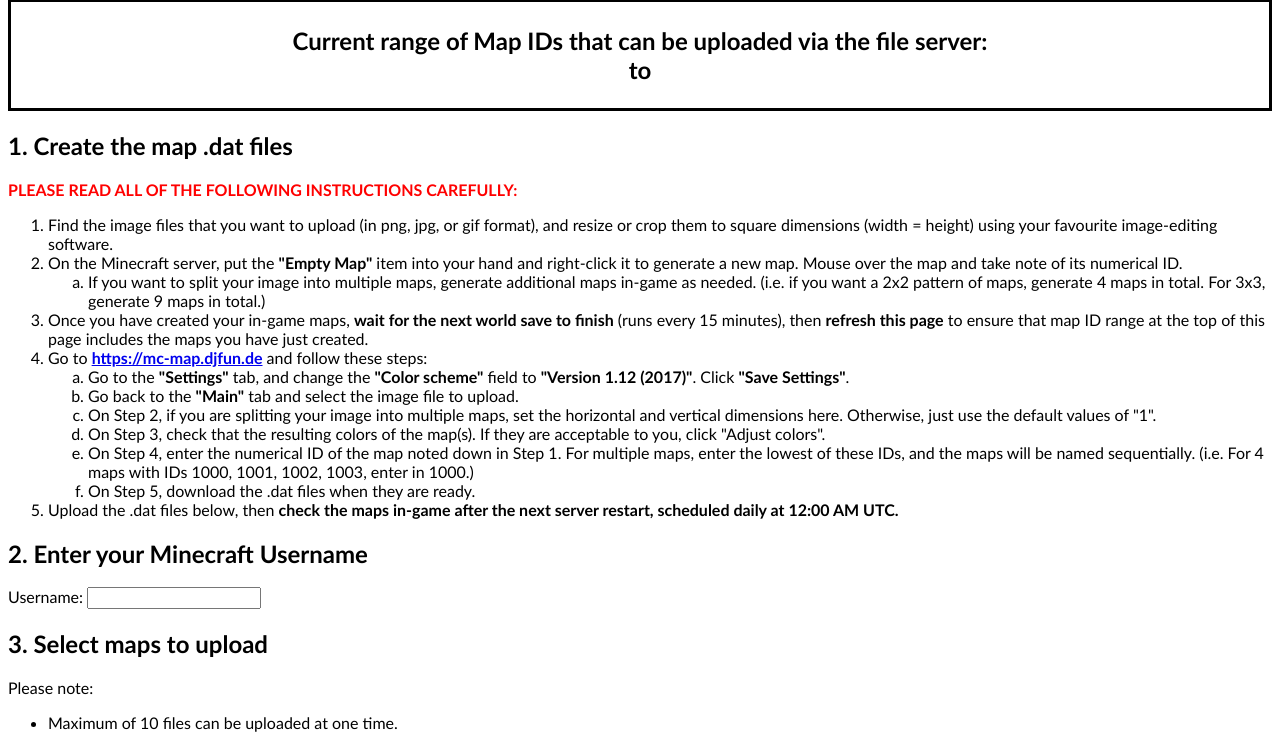
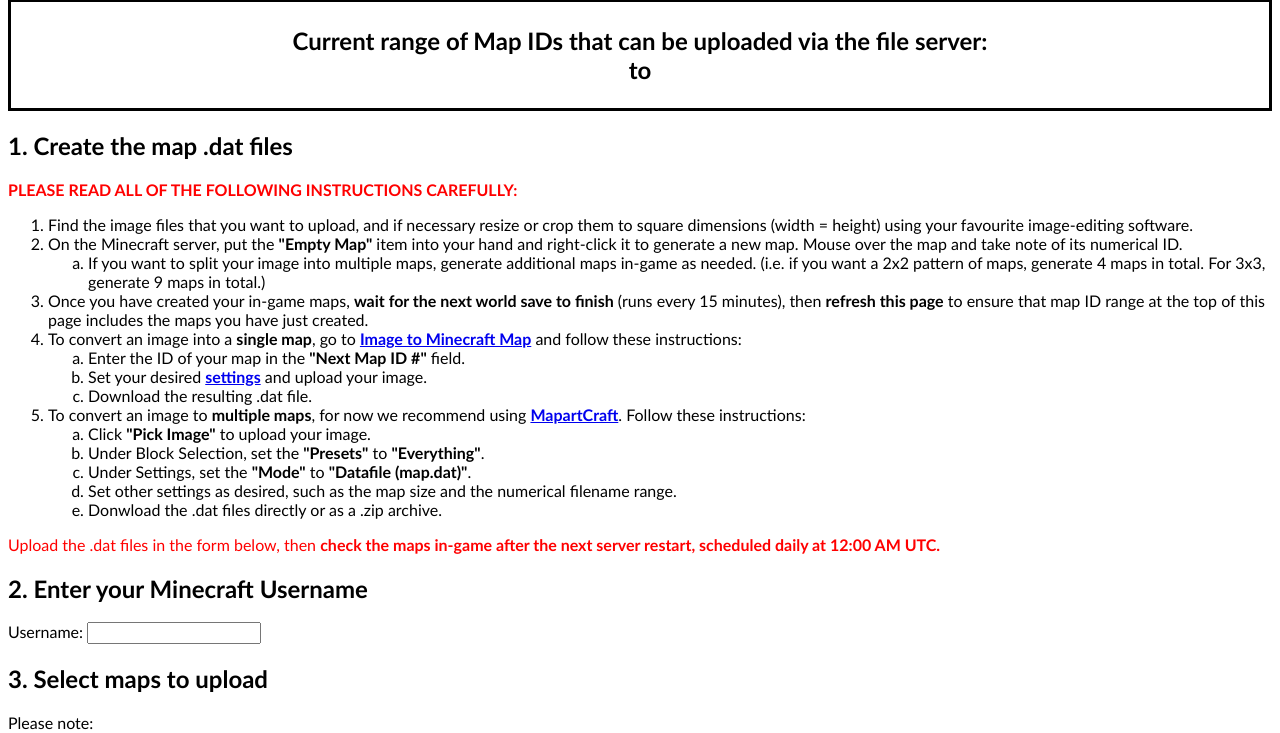
Before and after one commit to Frumple/mrt-file-server, a Flask app: template mrt_file_server/templates/map/upload/index.html in a window 1280 px wide. Shown: the part 148-881 px from the top of the page. Run offline with Flask 2, Linux system fonts and the light colour scheme; the template is opened without the code that fills it, so the values that code supplies are empty.

Commit message:
Update map creation instructions.

```diff
--- a/mrt_file_server/templates/map/upload/index.html
+++ b/mrt_file_server/templates/map/upload/index.html
@@ -15,25 +15,31 @@
    <h2>1. Create the map .dat files</h2>
   <span style="color: red;"><strong>PLEASE READ ALL OF THE FOLLOWING INSTRUCTIONS CAREFULLY:</strong></span>
   <ol>
-    <li>Find the image files that you want to upload (in png, jpg, or gif format), and resize or crop them to square dimensions (width = height) using your favourite image-editing software.</li>
+    <li>Find the image files that you want to upload, and if necessary resize or crop them to square dimensions (width = height) using your favourite image-editing software.</li>
     <li>On the Minecraft server, put the <strong>"Empty Map"</strong> item into your hand and right-click it to generate a new map. Mouse over the map and take note of its numerical ID.
       <ol type="a">
         <li>If you want to split your image into multiple maps, generate additional maps in-game as needed. (i.e. if you want a 2x2 pattern of maps, generate 4 maps in total. For 3x3, generate 9 maps in total.)</li>
       </ol>
     </li>
     <li>Once you have created your in-game maps, <strong>wait for the next world save to finish</strong> (runs every 15 minutes), then <strong>refresh this page</strong> to ensure that map ID range at the top of this page includes the maps you have just created.</li>
-    <li>Go to <strong><a href="https://mc-map.djfun.de" target="_blank">https://mc-map.djfun.de</a></strong> and follow these steps:
+    <li>To convert an image into a <strong>single map</strong>, go to <strong><a href="https://frumple.github.io/image-to-minecraft-map" target="_blank">Image to Minecraft Map</a></strong> and follow these instructions:
       <ol type="a">
-        <li>Go to the <strong>"Settings"</strong> tab, and change the <strong>"Color scheme"</strong> field to <strong>"Version 1.12 (2017)"</strong>. Click <strong>"Save Settings"</strong>.</li>
-        <li>Go back to the <strong>"Main"</strong> tab and select the image file to upload.</li>
-        <li>On Step 2, if you are splitting your image into multiple maps, set the horizontal and vertical dimensions here. Otherwise, just use the default values of "1".</li>
-        <li>On Step 3, check that the resulting colors of the map(s). If they are acceptable to you, click "Adjust colors".</li>
-        <li>On Step 4, enter the numerical ID of the map noted down in Step 1. For multiple maps, enter the lowest of these IDs, and the maps will be named sequentially. (i.e. For 4 maps with IDs 1000, 1001, 1002, 1003, enter in 1000.)</li>
-        <li>On Step 5, download the .dat files when they are ready.</li>
+        <li>Enter the ID of your map in the <strong>"Next Map ID #"</strong> field.</li>
+        <li>Set your desired <strong><a href="https://github.com/Frumple/image-to-minecraft-map/wiki/Settings" target="_blank">settings</a></strong> and upload your image.</li>
+        <li>Download the resulting .dat file.</li>
       </ol>
     </li>
-    <li>Upload the .dat files below, then <strong>check the maps in-game after the next server restart, scheduled daily at 12:00 AM UTC.</strong></li>
+    <li>To convert an image to <strong>multiple maps</strong>, for now we recommend using <strong><a href="https://rebane2001.com/mapartcraft" target="_blank">MapartCraft</a></strong>. Follow these instructions:
+      <ol type="a">
+        <li>Click <strong>"Pick Image"</strong> to upload your image.</li>
+        <li>Under Block Selection, set the <strong>"Presets"</strong> to <strong>"Everything"</strong>.</li>
+        <li>Under Settings, set the <strong>"Mode"</strong> to <strong>"Datafile (map.dat)"</strong>.</li>
+        <li>Set other settings as desired, such as the map size and the numerical filename range.</li>
+        <li>Donwload the .dat files directly or as a .zip archive.</li>
+      </ol>
+    </li>
   </ol>
+  <span style="color: red;">Upload the .dat files in the form below, then <strong>check the maps in-game after the next server restart, scheduled daily at 12:00 AM UTC.</strong></span>
   <h2>2. Enter your Minecraft Username</h2>
   <span>Username:</span>
   <input type="text" id="userName" name="userName" oninput="handleFiles(fileInput.files)" />
```
